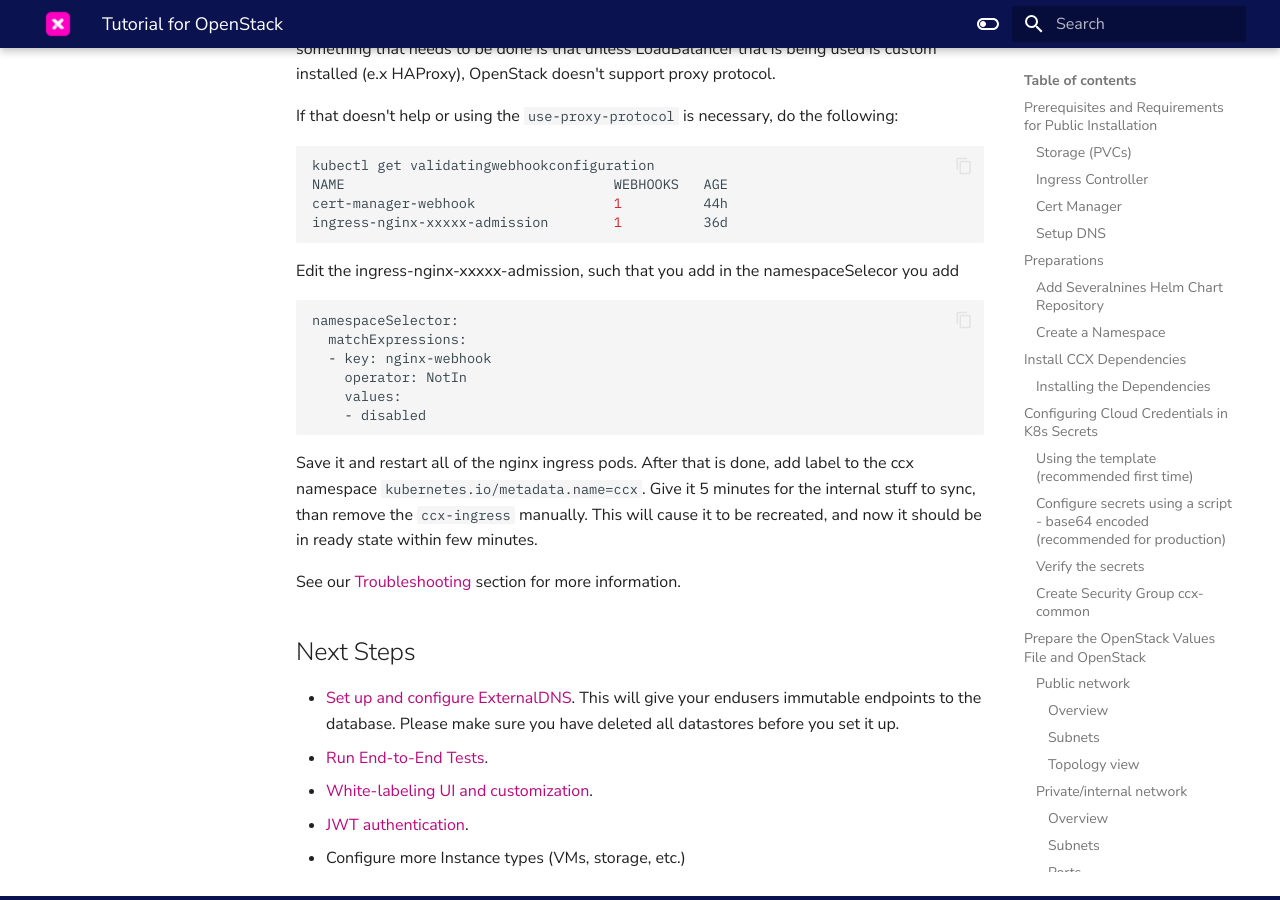
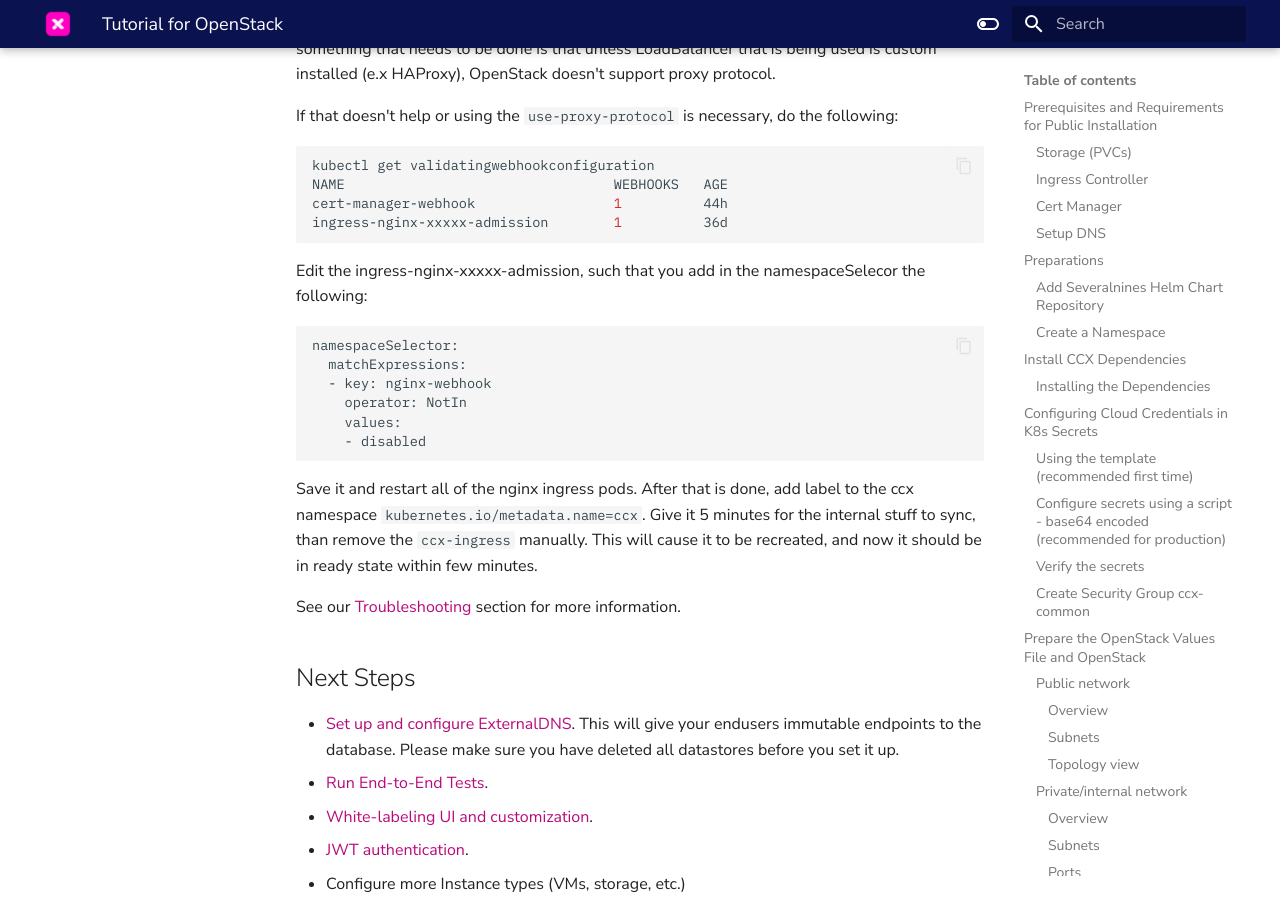
Before and after one commit to severalnines/ccx-docs, an MkDocs documentation site: the page built from docs/admin/Installation/Tutorial-openstack.md, in a window 1280 px wide and 900 px high, scrolled down 16469 px. Built offline with MkDocs 1.6.1 and Material for MkDocs 9.7.7, drawn with Linux system fonts in a browser that asks for light colours; comment, search, counter and statistics services are not loaded.

````diff
--- a/docs/admin/Installation/Tutorial-openstack.md
+++ b/docs/admin/Installation/Tutorial-openstack.md
@@ -595,7 +595,7 @@
 cert-manager-webhook                 1          44h
 ingress-nginx-xxxxx-admission        1          36d
 ```
-Edit the ingress-nginx-xxxxx-admission, such that you add in the namespaceSelecor you add
+Edit the ingress-nginx-xxxxx-admission, such that you add in the namespaceSelecor the following:
 ```
 namespaceSelector:
   matchExpressions:
````
